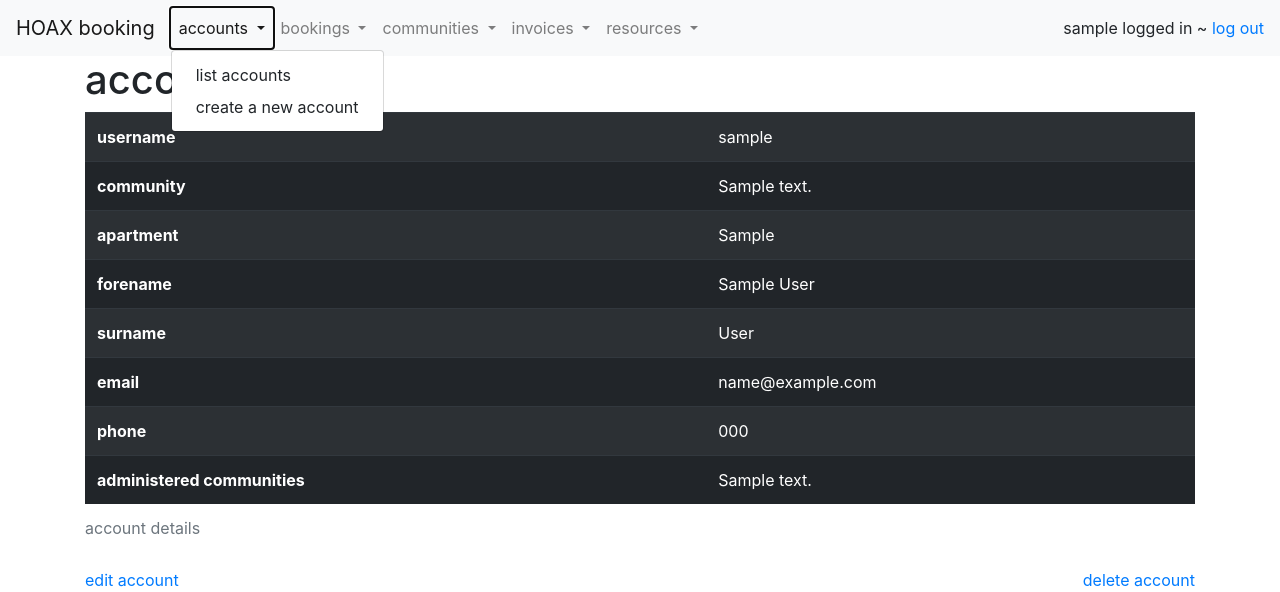
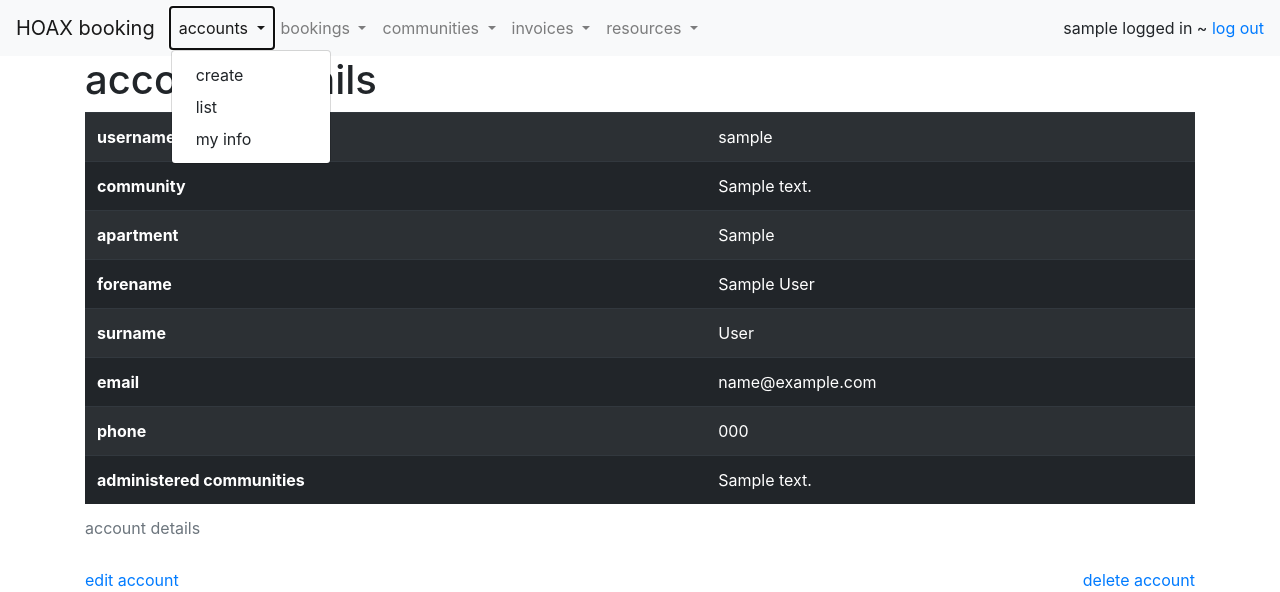
Before and after one commit to nigoshh/hoax, a Flask app: page /accounts/1/ in a window 1280 px wide, after a click on "accounts". Shown: the top 592 px of the page. Run offline with Flask 2, Linux system fonts and the light colour scheme; a user stored in the database is signed in; tables that the repository leaves empty hold one stand-in row (values such as "Sample post"); some libraries are stand-ins or nearby versions.

Commit message:
customize navbar according to user roles

```diff
--- a/application/templates/layout.html
+++ b/application/templates/layout.html
@@ -20,44 +20,55 @@
               accounts
             </a>
             <div class="dropdown-menu" aria-labelledby="navbarDropdown-accounts">
-              <a class="dropdown-item" href="{{ url_for('accounts_list') }}">list accounts</a>
-              <a class="dropdown-item" href="{{ url_for('accounts_form_create') }}">create a new account</a>
+              <a class="dropdown-item" href="{{ url_for('accounts_form_create') }}">create</a>
+              {% if current_user.is_authenticated %}
+                {% if "ADMIN" in current_user.roles() %}
+                <a class="dropdown-item" href="{{ url_for('accounts_list') }}">list</a>
+                {% endif %}
+              <a class="dropdown-item" href="{{ url_for('accounts_single', account_id=current_user.get_id()) }}">my info</a>
+              {% endif %}
             </div>
           </li>
+          {% if current_user.is_authenticated %}
           <li class="nav-item dropdown">
             <a class="nav-link dropdown-toggle" href="#" id="navbarDropdown-bookings" role="button" data-toggle="dropdown" aria-haspopup="true" aria-expanded="false">
               bookings
             </a>
             <div class="dropdown-menu" aria-labelledby="navbarDropdown-bookings">
-              <a class="dropdown-item" href="{{ url_for('bookings_list') }}">list bookings</a>
-              <a class="dropdown-item" href="{{ url_for('bookings_form_create') }}">create a new booking</a>
+              <a class="dropdown-item" href="{{ url_for('bookings_form_create') }}">create</a>
+              <a class="dropdown-item" href="{{ url_for('bookings_list') }}">list</a>
             </div>
           </li>
+          {% endif %}
           <li class="nav-item dropdown">
             <a class="nav-link dropdown-toggle" href="#" id="navbarDropdown-communities" role="button" data-toggle="dropdown" aria-haspopup="true" aria-expanded="false">
               communities
             </a>
             <div class="dropdown-menu" aria-labelledby="navbarDropdown-communities">
-              <a class="dropdown-item" href="{{ url_for('communities_list') }}">list communities</a>
-              <a class="dropdown-item" href="{{ url_for('communities_form_create') }}">create a new community</a>
+              <a class="dropdown-item" href="{{ url_for('communities_form_create') }}">create</a>
+              <a class="dropdown-item" href="{{ url_for('communities_list') }}">list</a>
             </div>
           </li>
+          {% if current_user.is_authenticated %}
           <li class="nav-item dropdown">
             <a class="nav-link dropdown-toggle" href="#" id="navbarDropdown-invoices" role="button" data-toggle="dropdown" aria-haspopup="true" aria-expanded="false">
               invoices
             </a>
             <div class="dropdown-menu" aria-labelledby="navbarDropdown-invoices">
-              <a class="dropdown-item" href="{{ url_for('invoices_list') }}">list invoices</a>
-              <a class="dropdown-item" href="{{ url_for('invoices_form_create') }}">create a new invoice</a>
+              <a class="dropdown-item" href="{{ url_for('invoices_form_create') }}">create</a>
+              <a class="dropdown-item" href="{{ url_for('invoices_list') }}">list</a>
             </div>
           </li>
+          {% endif %}
           <li class="nav-item dropdown">
             <a class="nav-link dropdown-toggle" href="#" id="navbarDropdown-resources" role="button" data-toggle="dropdown" aria-haspopup="true" aria-expanded="false">
               resources
             </a>
             <div class="dropdown-menu" aria-labelledby="navbarDropdown-resources">
-              <a class="dropdown-item" href="{{ url_for('resources_list') }}">list resources</a>
-              <a class="dropdown-item" href="{{ url_for('resources_form_create') }}">create a new resource</a>
+              {% if current_user.is_authenticated %}
+              <a class="dropdown-item" href="{{ url_for('resources_form_create') }}">create</a>
+              {% endif %}
+              <a class="dropdown-item" href="{{ url_for('resources_list') }}">list</a>
             </div>
           </li>
         </ul>
```
